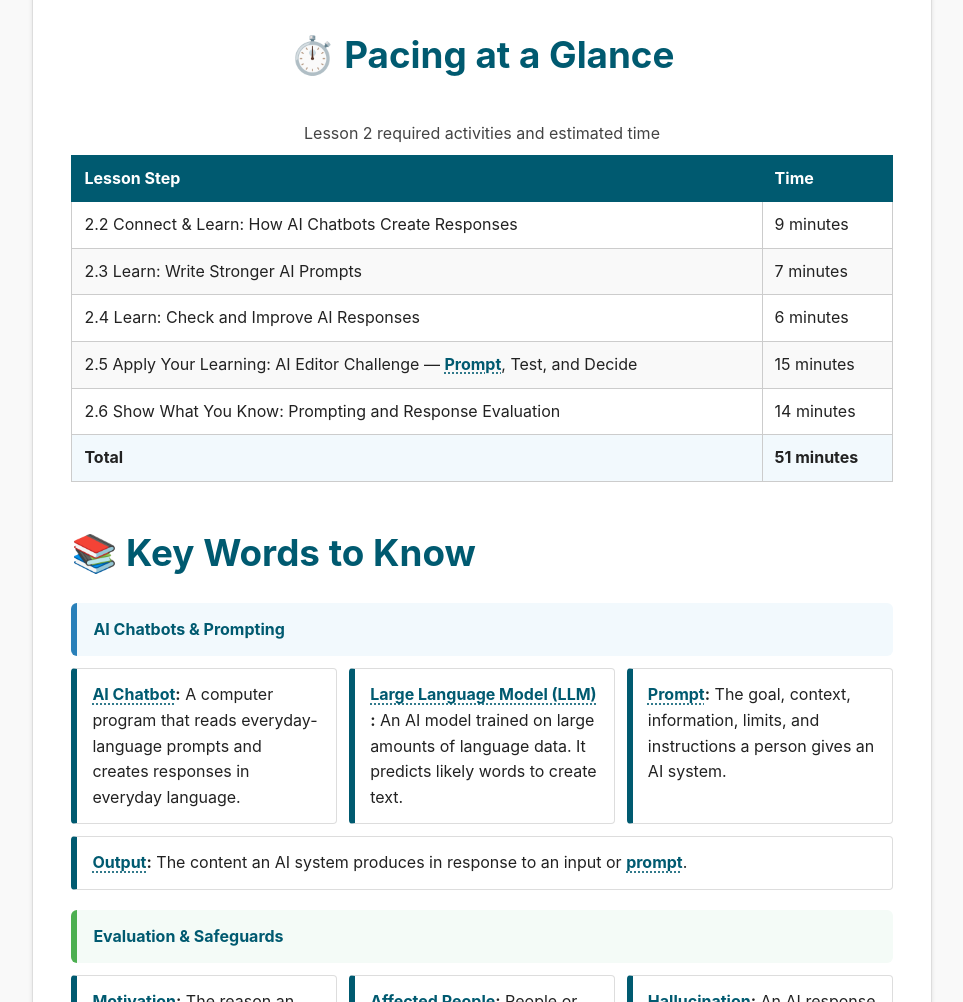
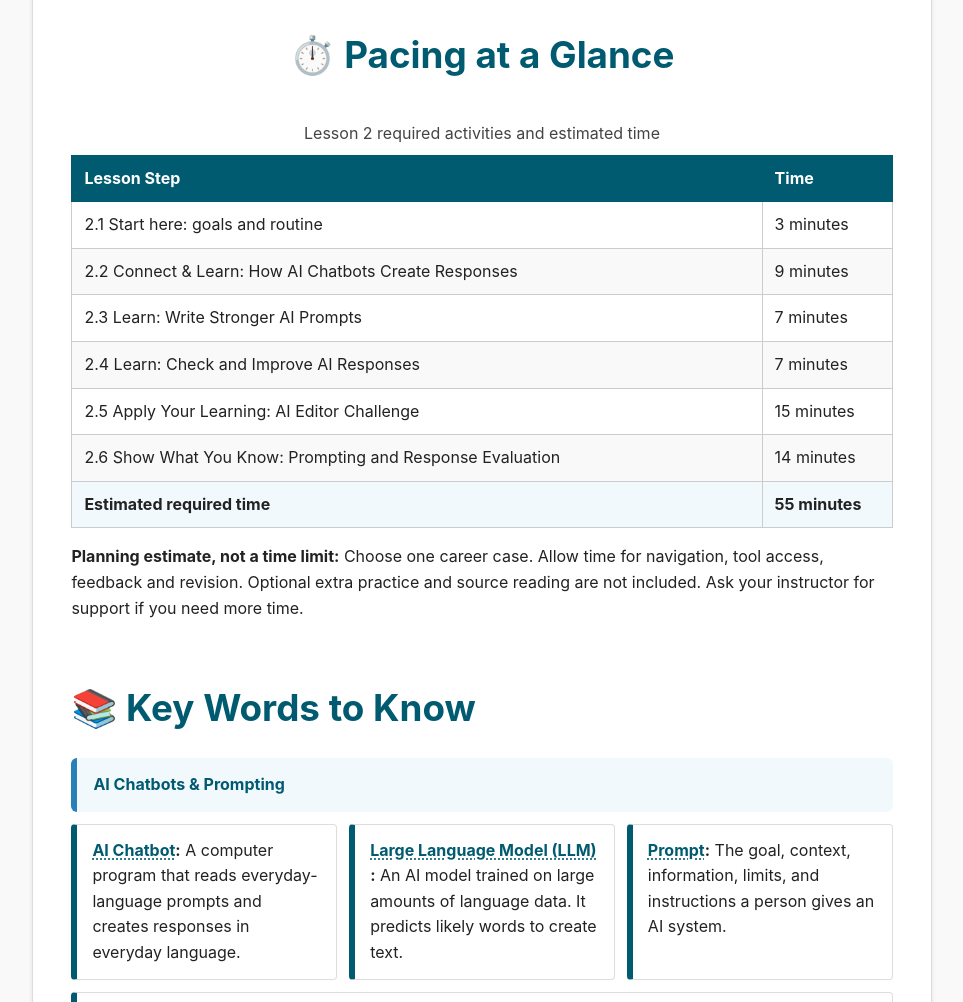
Before and after one commit to aspiece/AILiteracy, a plain HTML site: page lessons/lesson-2.html in a window 1280 px wide. Shown: the part 2180-3182 px from the top of the page, without its empty margins (158-1121 px from the left). Drawn offline with Linux system fonts and the light colour scheme.

Commit message:
Reconcile Lesson 2 pacing with actual steps and streamlined application

```diff
--- a/lessons/lesson-2.html
+++ b/lessons/lesson-2.html
@@ -47,32 +47,14 @@
 </tr>
 </thead>
 <tbody>
-<tr>
-<td style="padding: 10px 12px; border: 1px solid #cccccc;">2.2 Connect & Learn: How AI Chatbots Create Responses</td>
-<td style="padding: 10px 12px; border: 1px solid #cccccc;">9 minutes</td>
-</tr>
-<tr style="background-color: #f9f9f9;">
-<td style="padding: 10px 12px; border: 1px solid #cccccc;">2.3 Learn: Write Stronger AI Prompts</td>
-<td style="padding: 10px 12px; border: 1px solid #cccccc;">7 minutes</td>
-</tr>
-<tr>
-<td style="padding: 10px 12px; border: 1px solid #cccccc;">2.4 Learn: Check and Improve AI Responses</td>
-<td style="padding: 10px 12px; border: 1px solid #cccccc;">6 minutes</td>
-</tr>
-<tr style="background-color: #f9f9f9;">
-<td style="padding: 10px 12px; border: 1px solid #cccccc;">2.5 Apply Your Learning: AI Editor Challenge — <button class="vocab-link" type="button" data-term="Prompt" data-definition="The goal, context, information, limits, and instructions a person gives an AI system.">Prompt</button>, Test, and Decide</td>
-<td style="padding: 10px 12px; border: 1px solid #cccccc;">15 minutes</td>
-</tr>
-<tr>
-<td style="padding: 10px 12px; border: 1px solid #cccccc;">2.6 Show What You Know: Prompting and Response Evaluation</td>
-<td style="padding: 10px 12px; border: 1px solid #cccccc;">14 minutes</td>
-</tr>
-<tr style="background-color: #f2f9fd;">
-<td style="padding: 10px 12px; border: 1px solid #cccccc;"><strong>Total</strong></td>
-<td style="padding: 10px 12px; border: 1px solid #cccccc;"><strong>51 minutes</strong></td>
-</tr>
+<tr style="background:#fff"><td style="padding:10px 12px;border:1px solid #ccc">2.1 Start here: goals and routine</td><td style="padding:10px 12px;border:1px solid #ccc">3 minutes</td></tr>
+<tr style="background:#f9f9f9"><td style="padding:10px 12px;border:1px solid #ccc">2.2 Connect &amp; Learn: How AI Chatbots Create Responses</td><td style="padding:10px 12px;border:1px solid #ccc">9 minutes</td></tr>
+<tr style="background:#fff"><td style="padding:10px 12px;border:1px solid #ccc">2.3 Learn: Write Stronger AI Prompts</td><td style="padding:10px 12px;border:1px solid #ccc">7 minutes</td></tr>
+<tr style="background:#f9f9f9"><td style="padding:10px 12px;border:1px solid #ccc">2.4 Learn: Check and Improve AI Responses</td><td style="padding:10px 12px;border:1px solid #ccc">7 minutes</td></tr>
+<tr style="background:#fff"><td style="padding:10px 12px;border:1px solid #ccc">2.5 Apply Your Learning: AI Editor Challenge</td><td style="padding:10px 12px;border:1px solid #ccc">15 minutes</td></tr>
+<tr style="background:#f9f9f9"><td style="padding:10px 12px;border:1px solid #ccc">2.6 Show What You Know: Prompting and Response Evaluation</td><td style="padding:10px 12px;border:1px solid #ccc">14 minutes</td></tr><tr style="background:#f2f9fd"><td style="padding:10px 12px;border:1px solid #ccc"><strong>Estimated required time</strong></td><td style="padding:10px 12px;border:1px solid #ccc"><strong>55 minutes</strong></td></tr>
 </tbody>
-</table></div>
+</table><p class="pacing-note"><strong>Planning estimate, not a time limit:</strong> Choose one career case. Allow time for navigation, tool access, feedback and revision. Optional extra practice and source reading are not included. Ask your instructor for support if you need more time.</p></div>
 </div>
 <h2 style="color: #005a70; border-bottom: 2px solid #00A3A6; padding-bottom: 6px; margin: 26px 0 14px 0; font-size: 1.35em;">📚 Key Words to Know</h2>
 <div style="background-color: #f2f9fd; border-left: 6px solid #2980B9; padding: 14px 16px; border-radius: 6px; margin: 0 0 12px 0;"><strong style="color: #005a70;">AI Chatbots & Prompting</strong></div>
```
